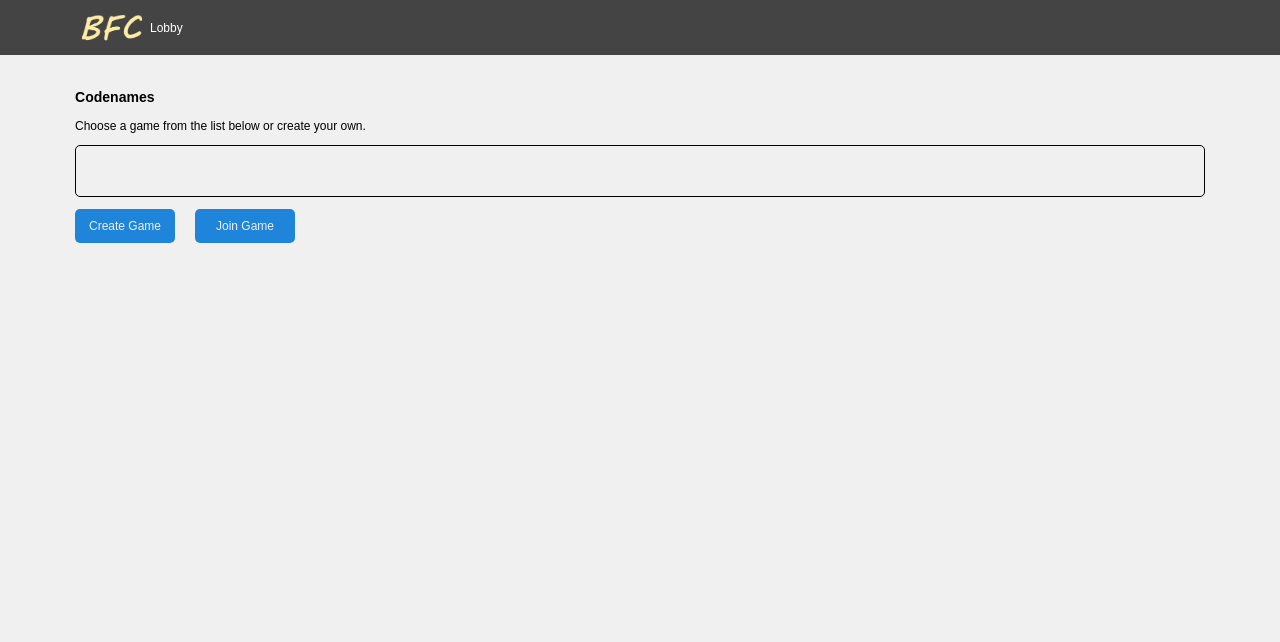
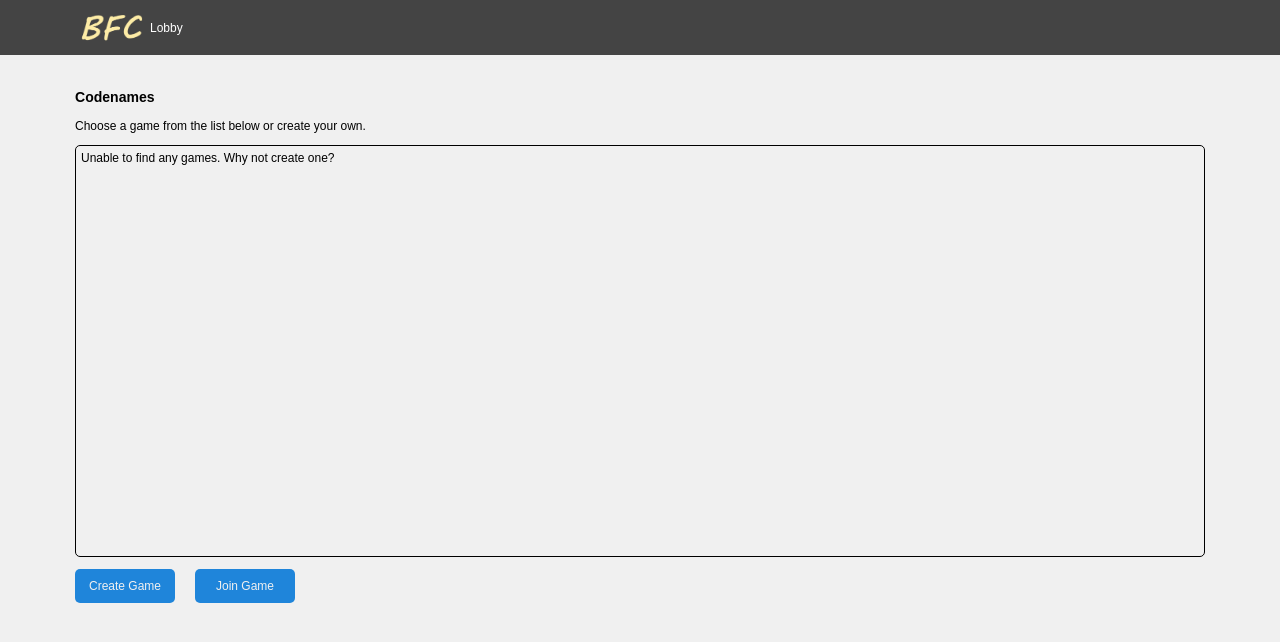
Before and after one commit to toiletpapar/best-friends-club, a React app: page / in a window 1280 px wide. Shown: the top 642 px of the page. Built offline with nearby package versions, Linux system fonts and the light colour scheme; the HTML template or start-up script is replaced by a standard one.

Commit message:
add message when no games in games list

```diff
--- /dev/null
+++ b/client/Lobby/GameIDList.tsx
@@ -0,0 +1,47 @@
+import React from 'react'
+import styled from 'styled-components'
+
+const List = styled('ul')`
+  list-style-type: none;
+  border: 1px solid black;
+  height: 400px;
+  border-radius: 5px;
+  overflow-y: auto;
+  padding: 5px;
+`
+
+interface Highlight {
+  active?: boolean;
+}
+
+const GameID = styled('li')<Highlight>`
+  ${(props): string => props.active && `background-color: ${props.theme.darkgray}`}
+`
+
+interface GameIDListProps {
+  gameIDs: string[]
+  onGameIDSelected: (gameID: string) => void
+  selectedGameID?: string
+}
+
+const GameIDList = (props: GameIDListProps) => {
+  return (
+    <List>
+      {
+        props.gameIDs.length > 0 ? (
+          props.gameIDs.map((gameID): React.ReactNode => {
+            return (
+              <GameID key={gameID} active={props.selectedGameID === gameID} onClick={(): void => props.onGameIDSelected(gameID)}>{gameID}</GameID>
+            )
+          })
+        ) : (
+          <GameID>Unable to find any games. Why not create one?</GameID>
+        )
+      }
+    </List>
+  )
+}
+
+export {
+  GameIDList,
+}
--- a/client/Lobby/Lobby.tsx
+++ b/client/Lobby/Lobby.tsx
@@ -1,26 +1,8 @@
 import * as React from 'react'
-import styled from 'styled-components'
 import * as agent from 'superagent'
 
 import { LinkButton, Button } from '../common/index'
-
-interface Highlight {
-  active?: boolean;
-}
-
-const GameIDList = styled('ul')`
-  list-style-type: none;
-  border: 1px solid black;
-  min-height: 50px;
-  max-height: 400px;
-  border-radius: 5px;
-  overflow-y: auto;
-  padding: 0;
-`
-
-const GameID = styled('li')<Highlight>`
-  ${(props): string => props.active && `background-color: ${props.theme.darkgray}`}
-`
+import { GameIDList } from './GameIDList'
 
 const createGame = (
   gameIDs: string[],
@@ -44,15 +26,11 @@ const Lobby = (): JSX.Element => {
     <React.Fragment>
       <h3>Codenames</h3>
       <p>Choose a game from the list below or create your own.</p>
-      <GameIDList>
-        {
-          gameIDs.map((gameID): React.ReactNode => {
-            return (
-              <GameID key={gameID} active={selectedGameID === gameID} onClick={(): void => setSelectedGameID(gameID)}>{gameID}</GameID>
-            )
-          })
-        }
-      </GameIDList>
+      <GameIDList
+        gameIDs={gameIDs}
+        onGameIDSelected={setSelectedGameID}
+        selectedGameID={selectedGameID}
+      />
       <Button left onClick={createGame(gameIDs, setGameID)}>Create Game</Button>
       <LinkButton to={`/codenames/${selectedGameID}`}>Join Game</LinkButton>
     </React.Fragment>
```
